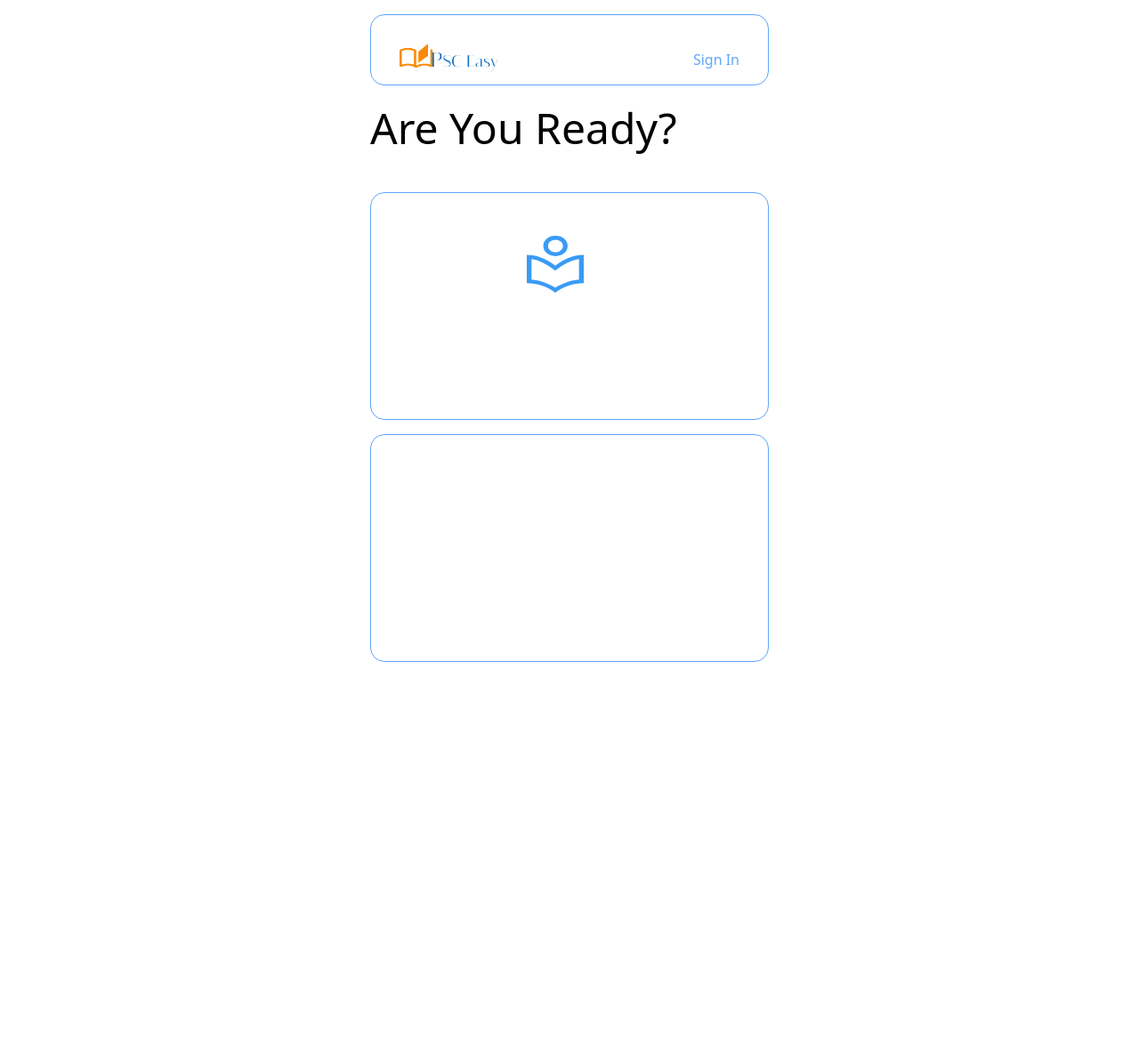
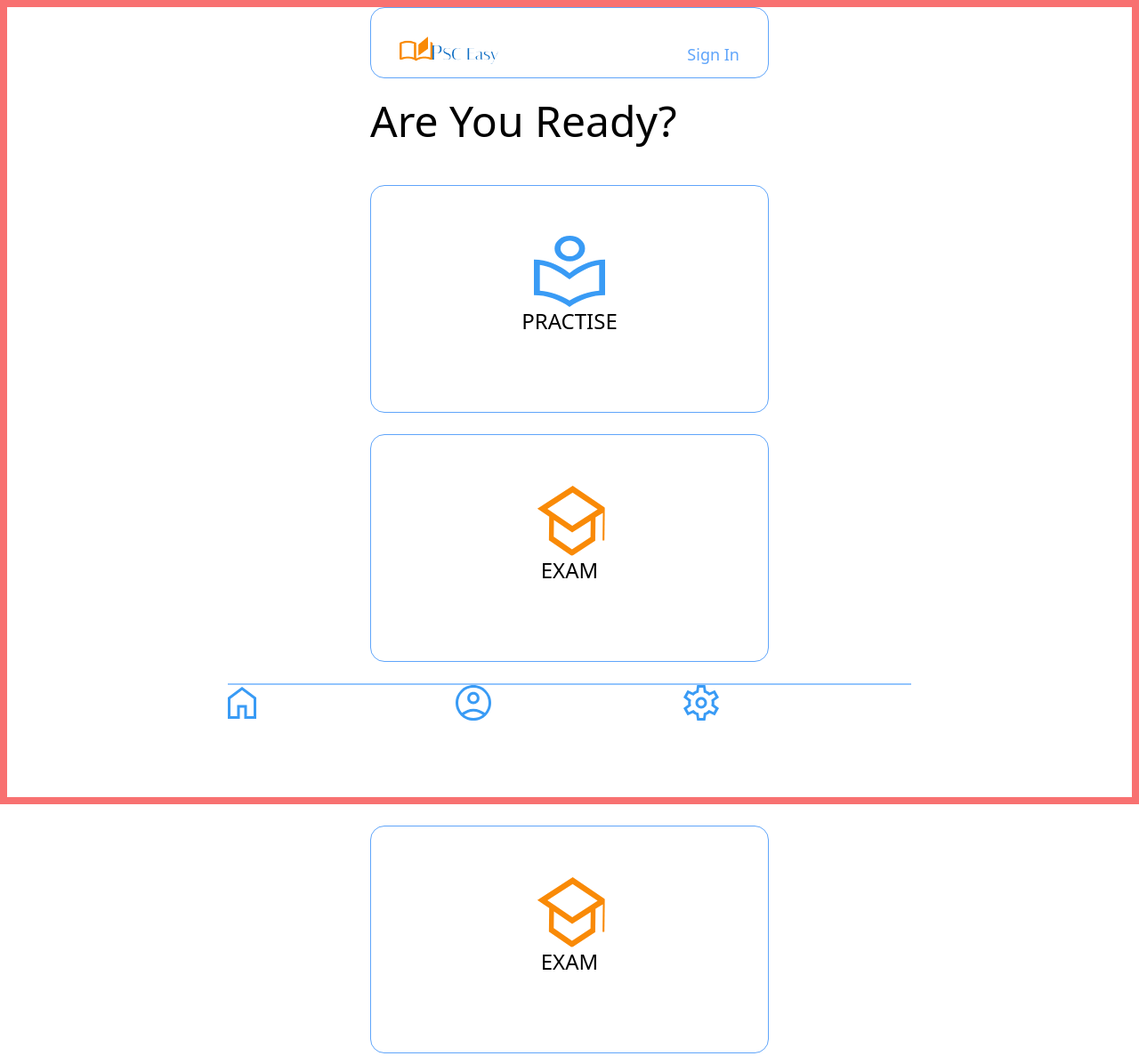
Before and after one commit to divya-i47/learn, a plain HTML site: page tw/psc/index.html in a window 1280 px wide. Shown: the whole page at 89% size. Before the commit the page ends 800 px from the top, so only its background shows below. Drawn offline with Linux system fonts and the light colour scheme.

Commit message:
changes index

```diff
--- a/tw/psc/index.html
+++ b/tw/psc/index.html
@@ -6,21 +6,39 @@
   <link rel="stylesheet" href="style.min.css">
 </head>
 <body>
-  <div  class=" container h-20 max-w-md mx-auto mt-4 border border-blue-400 rounded-2xl">
-  <div class=" container h-8 inline-block "><img src="img\PSC_Logo.png" class="h-8 px-8 mt-8 " alt="" ></div>
-   <div class="container  inline-block"><h4 class="px-8 text-md text-right text-blue-400 ">Sign In</h4></div>
+  <div class="bg-red-400 p-2 min-h-screen">
+    <div class="bg-white">
+      <div  class=" container h-20 max-w-md mx-auto border border-blue-400 rounded-2xl">
+        <div class=" container h-8 inline-block px-8"><img src="img\PSC_Logo.png" class="h-8 mt-8 " alt="" ></div>
+        <div class="container  inline-block text-lg px-8 text-md text-right text-blue-400 ">Sign In</div>
+       </div>
+       <div class="container h-24 max-w-md mx-auto  border-0 rounded-2xl">
+      <h1 class="mt-6 text-left">Are You Ready?</h1></div>
+  <div class="container h-64 max-w-md pt-12 mx-auto border border-blue-400 rounded-2xl">
+    <div class="container h-20 mt-2  w-96  mx-auto"><img src="img\icon.svg" class="h-20 mx-auto" alt="" ></div>
+   <h3 class="text-center">PRACTISE</h3>
   </div>
-  <div class="container h-24 max-w-md mx-auto mt-4 border-0 rounded-2xl">
-  <h1 class="mt-6 sm:text-left md:text-left">Are You Ready?</h1></div>
+  <div class="container h-64 max-w-md pt-12 mx-auto m-6 border border-blue-400 rounded-2xl">
+    <div class="container  h-20  w-96 mt-2 mx-auto"><img src="img\icon2.svg" class="h-20 mx-auto" alt="" ></div>
+    <h3 class="text-center">EXAM</h3>
+  </div>
+  <div class="container h-32 max-w-screen-md mx-auto border-t-2 border-blue-300">
+    <div class="grid grid-cols-3 gap-30 justify items-center">
+      <img src="img\homeicon.svg" alt="Image 1" class="grid-flow-col">
+      <img src="img\accounticon.svg" alt="Image 2" class="grid">
+      <img src="img\settingsicon.svg" alt="Image 3" class="">
+    </div>
+    </div>
+  <body>
+</html>
 
-  <div class="container h-64 max-w-md pt-12 mx-auto border border-blue-400 rounded-2xl">
-    <div class="container  h-24  w-96 px-36 mx-auto"><img src="img\icon.svg" class="h-16" alt="" ></div>
-  </div>
-  <div class="container h-64 max-w-md pt-20 mx-auto mt-4 border border-blue-400 rounded-2xl">
-    <div class="container  h-24  w-96 px-36 mx-auto"><img src="img\img1.svg" class="h-16" alt="" ></div>
-  </div>
+    </div>
   </div>
 
 
-</body>
-</html>
+
+
+  <div class="container h-64 max-w-md pt-12 mx-auto m-6 border border-blue-400 rounded-2xl">
+    <div class="container  h-20  w-96 mt-2 mx-auto"><img src="img\icon2.svg" class="h-20 mx-auto" alt="" ></div>
+    <h3 class="text-center">EXAM</h3>
+  </div>
```
Also changed, not shown: tw/psc/img/accounticon.svg (added), tw/psc/img/homeicon.svg (added), tw/psc/img/icon2.svg (added), tw/psc/img/settingsicon.svg (added), tw/psc/style.min.css.
